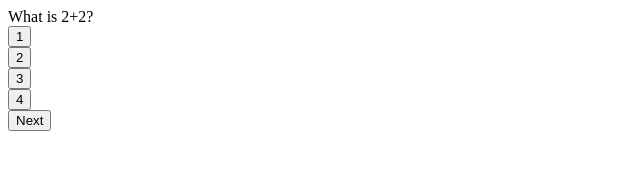
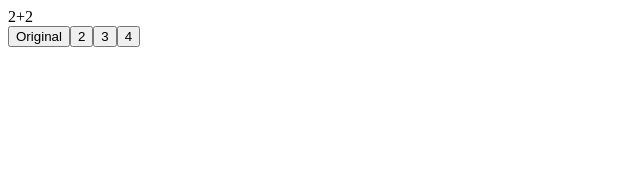
Before and after one commit to plotinusspascual/code-quiz, a plain HTML site: page index.html in a window 1280 px wide. Both pictures are taken after a click on the button "Start". Shown: the whole page, without its empty margins (0-640 px from the left). Drawn offline with Linux system fonts and the light colour scheme.

Commit message:
reorganized and changed to for loop to populate array list (started project over)

```diff
--- a/index.html
+++ b/index.html
@@ -9,16 +9,11 @@
 </head>
 <body>
   <div id="main-container" class="hide">
-    <div id="question">Test Questions</div>
-    <div id="answers">
-      <button id="choice"><span id="a"></span></button><br>
-      <button id="choice"><span id="b"></span></button><br>
-      <button id="choice"><span id="c"></span></button><br>
-      <button id="choice"><span id="d"></span></button><br>
-    </div>
+    <div id="question-card">Question</div>
+    <li id="choice-card">Answers</li>
+    <!-- <button id="next-button">Next</button> -->
   </div>
   <button id="start-button">Start</button>
-  <button id="next-button">Next</button>
 
   <script src="script.js"></script>
 </body>
--- a/script.js
+++ b/script.js
@@ -1,10 +1,9 @@
 //global variables pointing to id's/classes containers in html
-
-var startButton = document.getElementById("start-button");
+let startButton = document.getElementById("start-button");
+let mainContainer = document.getElementById("main-container");
 let nextButton = document.getElementById("next-button");
-let mainContainer = document.getElementById("main-container");
-let answerChoices = document.querySelectorAll("#choice");
-let askedQuestions = document.getElementById("question");
+let questionCard = document.getElementById("question-card");
+let choiceCard = document.getElementById("choice-card");
 
 // Start Button to start game
 startButton.addEventListener("click", startGame);
@@ -15,25 +14,63 @@ function startGame(){
   startButton.classList.add("hide");
   mainContainer.classList.remove("hide");
   showQuestions();
+  //hides next button
+  // nextButton.classList.add("hide");
 }
 
 // Test questions for now
-let questions =
-  {
-    question: "What is 2+2?",
-    answers: ['1','2','3','4'],
-    correct: 3
-  }
+
+var questionBank = [
+    //index[0]
+    {
+      question: "What is my favorite flavor chips",
+      choices: ["Original", "BBQ", "Salt and Vinegar", "Lighty Salted"],
+      correct: "Original",
+    },
+    //index[1]
+    {
+      question: "2+2",
+      choices: ["1", "2", "3", "4"],
+      correct: "4",
+    },
+    //index[2]
+    {
+      question: "2+2",
+      choices: ["1", "2", "3", "4"],
+      correct: "4",
+    },
+    //index[3]
+    {
+      question: "2+2",
+      choices: ["1", "2", "3", "4"],
+      correct: "4",
+    },
+    //index[4]
+    {
+      question: "2+2",
+      choices: ["1", "2", "3", "4"],
+      correct: "4",
+    },
+]
 
 // Populate list in html with array of questions and answers
 
 function showQuestions(){
 
-  askedQuestions.textContent = questions.question;
-
-  answerChoices.forEach(function(element, index){
-    element.textContent = questions.answers[index];
-  });
+  questionCard.innerHTML = "";
+  choiceCard.innerHTML = "";
+  //print choices in button
+  //Need to get question number so it knows what array to print out
+  for(var i=0; i<questionBank.length-1; i++){
+    let createButton = document.createElement("BUTTON");
+  //print question
+  console.log(i);
+    questionCard.textContent = questionBank[i].question;
+    console.log(questionCard);
+   // console.log(questionBank.length);
+    createButton.innerHTML = questionBank[i].choices[i];
+    choiceCard.appendChild(createButton);
+  };
 }
 
 // Make next button a submit button
@@ -41,3 +78,7 @@ function showQuestions(){
 // Increment some sort of variable if correct
 // Next button should show next set of questions
 //
+
+function submitButton(){
+
+}
```
